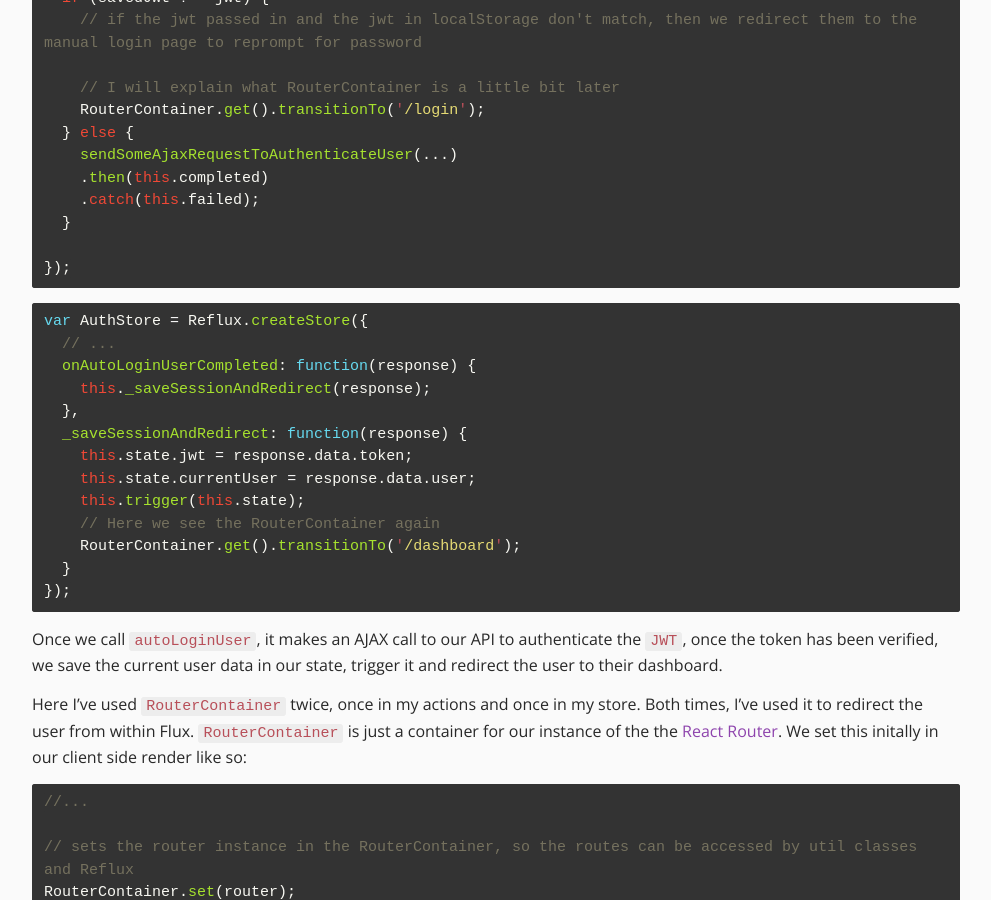
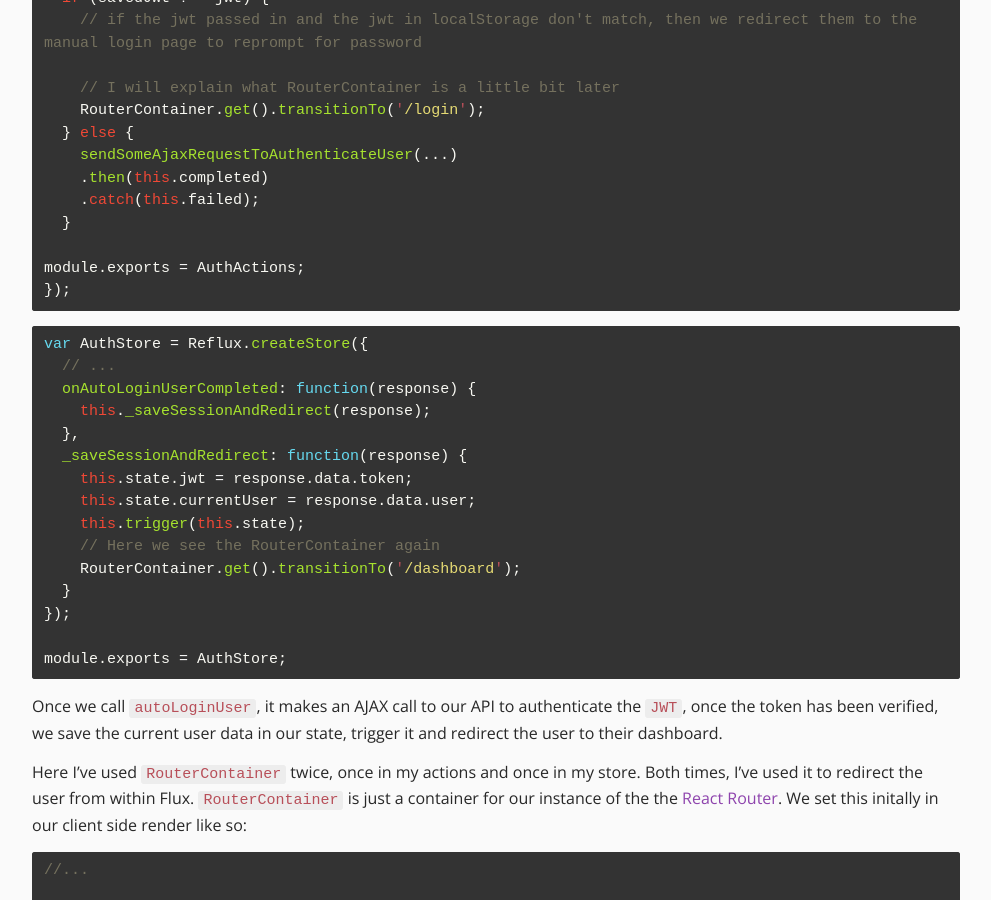
Before and after one commit to johnnyji/jekyll_blog, a Jekyll site: the page built from _posts/2015-09-08-user-authentication-in-isomorphic-react-applications.markdown, in a window 1280 px wide and 900 px high, scrolled down 4480 px. Shown: the whole window, without its empty margins (144-1135 px from the left). Built offline with Jekyll 4.4.1, drawn with Linux system fonts in a browser that asks for light colours; nearby versions of some CDN libraries.

Commit message:
fix synatx error

```diff
--- a/_posts/2015-09-08-user-authentication-in-isomorphic-react-applications.markdown
+++ b/_posts/2015-09-08-user-authentication-in-isomorphic-react-applications.markdown
@@ -198,6 +198,7 @@ AuthActions.autoLoginUser.listen(function(jwt) {
     .catch(this.failed);
   }
 
+module.exports = AuthActions;
 });
 {% endhighlight %}
 
@@ -215,6 +216,8 @@ var AuthStore = Reflux.createStore({
     RouterContainer.get().transitionTo('/dashboard');
   }
 });
+
+module.exports = AuthStore;
 {% endhighlight %}
 
 Once we call `autoLoginUser`, it makes an AJAX call to our API to authenticate the `JWT`, once the token has been verified, we save the current user data in our state, trigger it and redirect the user to their dashboard.
```
